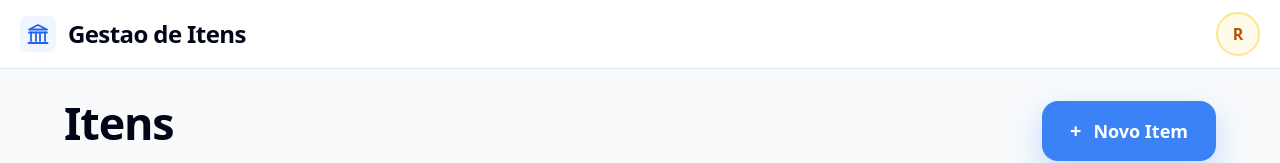
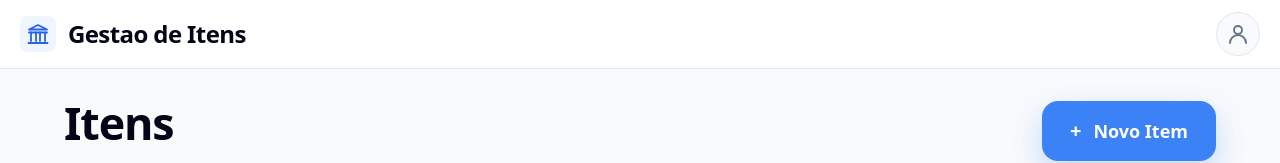
Before and after one commit to RafaelMF16/Loan-app, an Angular app: page /items in a window 1280 px wide. Shown: the top 163 px of the page. Built offline with nearby package versions, Linux system fonts and the light colour scheme.

Commit message:
style: use standard user icon in header

```diff
--- a/src/app/components/shared/app-header/app-header.html
+++ b/src/app/components/shared/app-header/app-header.html
@@ -16,8 +16,11 @@
     </div>
 
     @if (showAvatar()) {
-      <div class="flex h-11 w-11 items-center justify-center rounded-full border-2 border-amber-200 bg-amber-50 text-base font-semibold text-amber-700">
-        R
+      <div class="flex h-11 w-11 items-center justify-center rounded-full border border-slate-200 bg-slate-50 text-slate-500">
+        <svg viewBox="0 0 24 24" class="h-6 w-6" fill="none" stroke="currentColor" stroke-width="1.9" stroke-linecap="round" stroke-linejoin="round" aria-hidden="true">
+          <path d="M20 21a8 8 0 0 0-16 0" />
+          <circle cx="12" cy="8" r="4" />
+        </svg>
       </div>
     }
   </div>
```
